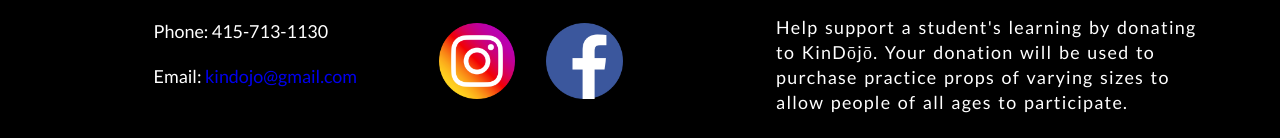
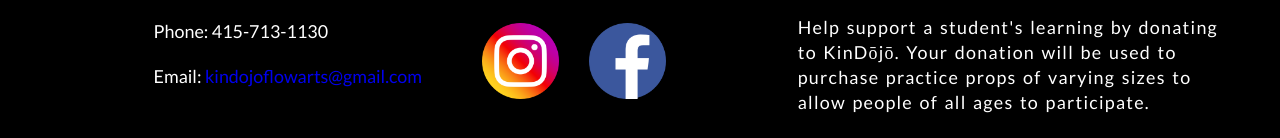
Before and after one commit to NickKarsant/KinDojoProject, a plain HTML site: page index.html in a window 1280 px wide. Shown: the part 2200-2338 px from the top of the page. Drawn offline with Linux system fonts and the light colour scheme.

Commit message:
correct email link

```diff
--- a/index.html
+++ b/index.html
@@ -107,7 +107,7 @@
 			<div class="contact">
 				<h4>Contact</h4>
 				<li>Phone: 415-713-1130</li>
-				<li>Email: <a href="mailto:kindojo@gmail.com?subject=Booking">kindojo@gmail.com</a></li>
+				<li>Email: <a href="mailto:kindojoflowarts@gmail.com?subject=Booking">kindojoflowarts@gmail.com</a></li>
 			</div>
 
 
```
Also changed, not shown: classes.html (+1 -1 lines), contact.html (+1 -1 lines), reservation.html (+1 -1 lines).
